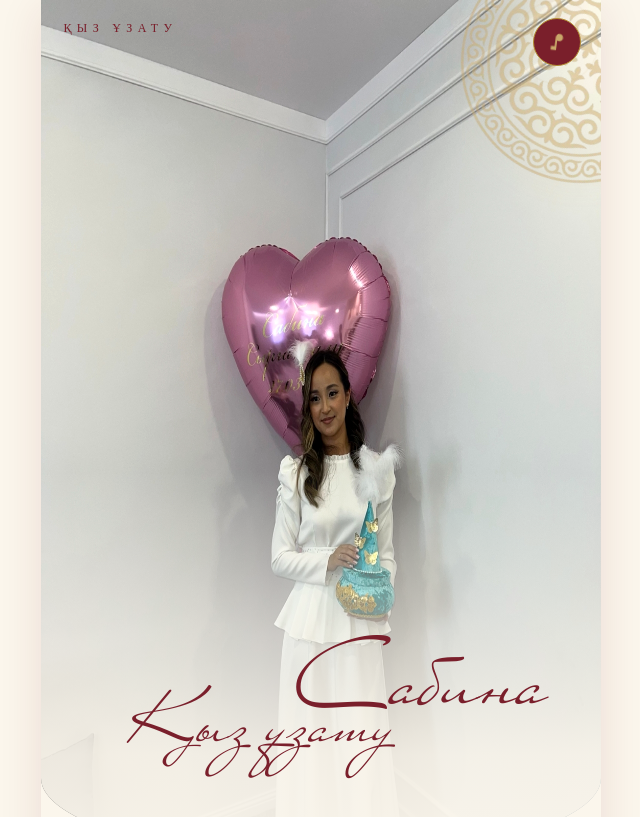
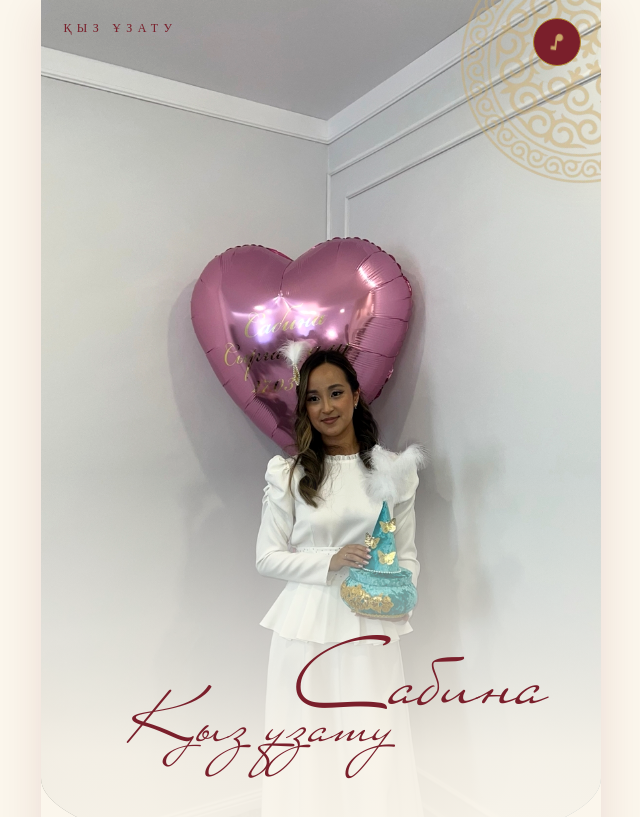
Before and after one commit to usern23/kyz-uzatu, a React (Vite) app: page / in a window 1280 px wide. Shown: the top 817 px of the page, without its empty margins (319-959 px from the left). Built offline with nearby package versions, Linux system fonts and the light colour scheme.

Commit message:
fix: hero photo object-fit cover, center top — no more stretching

```diff
--- a/src/styles.css
+++ b/src/styles.css
@@ -194,7 +194,8 @@ section.reveal {
 .hero-photo img {
   width: 100%;
   height: 100%;
-  object-fit: fill; /* показываем фото целиком, без обрезки */
+  object-fit: cover; /* заполняет контейнер с сохранением пропорций, сверху */
+  object-position: center top;
   filter: contrast(1.05) saturate(1.06);
 }
 /* плавный fade снизу — начинается от уровня текста, к дуге = цвет фона */
```
